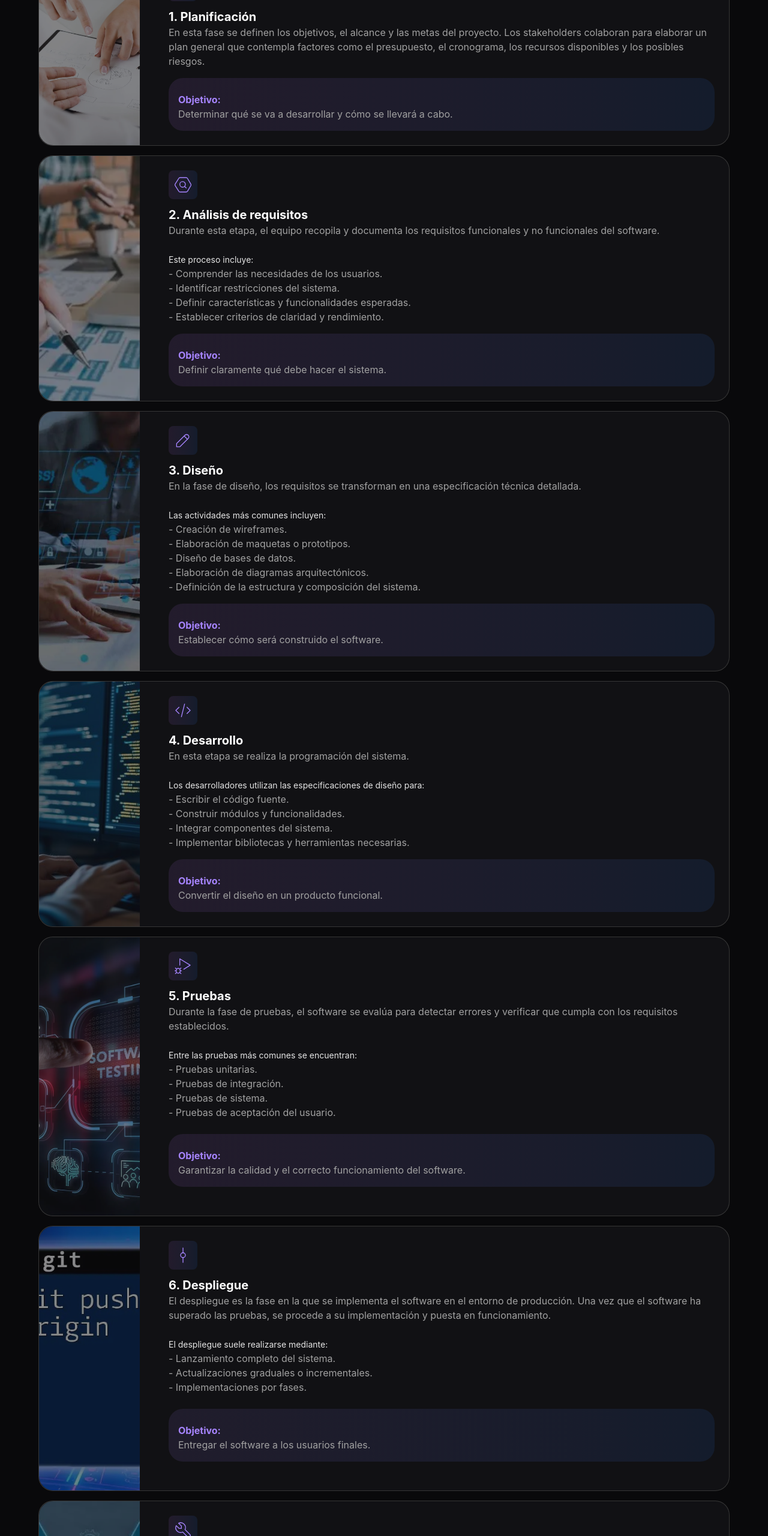
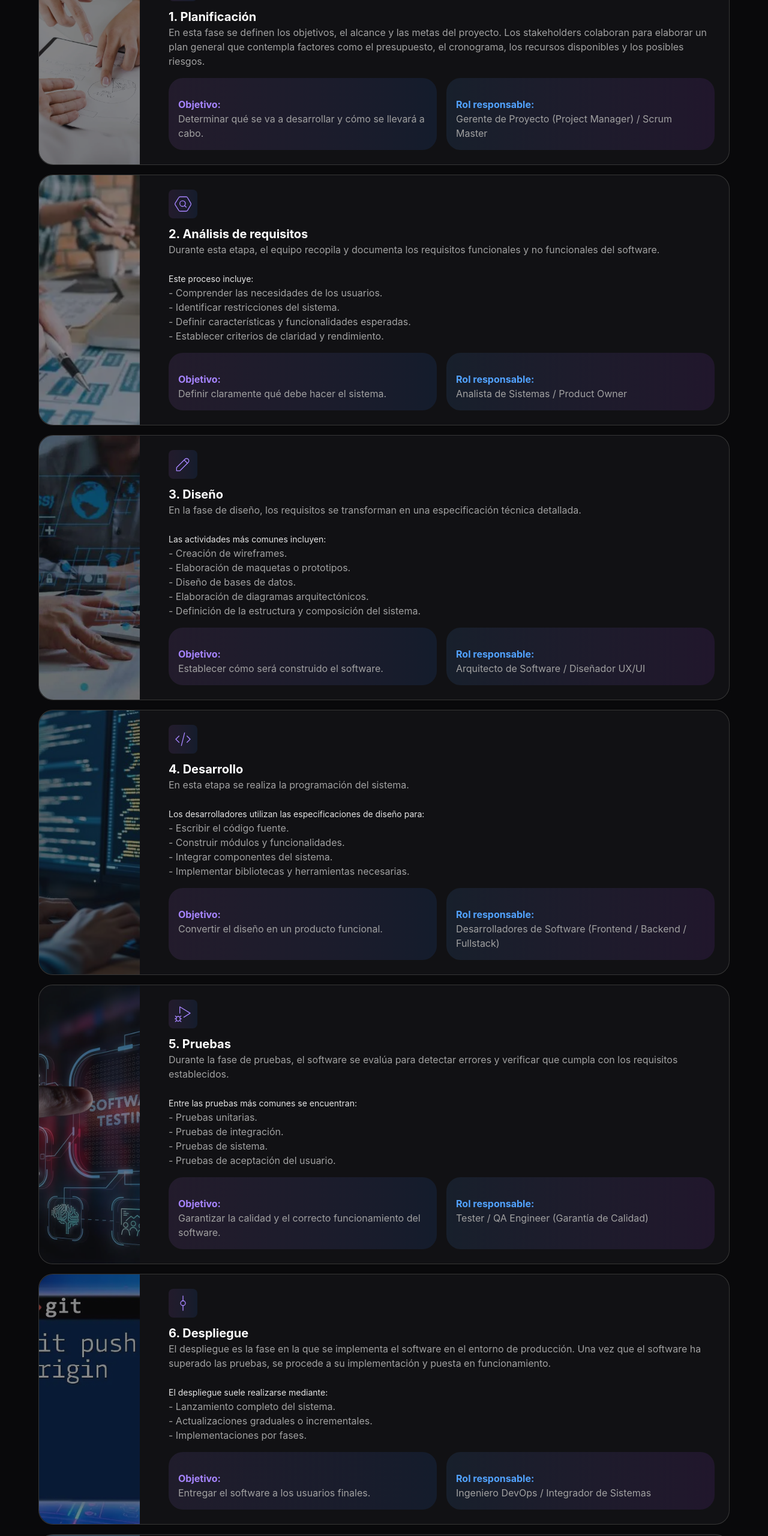
Before and after one commit to pillz4xngxl/SDLC-blog, a website: page index.html in a window 1280 px wide. Shown: the part 960-3520 px from the top of the page at 60% size. Drawn offline with Linux system fonts and the light colour scheme.

Commit message:
added sources, added roles to each phase

```diff
--- a/index.html
+++ b/index.html
@@ -62,9 +62,14 @@
         <p class="text-neutral-400 group-hover:text-neutral-200 transition duration-300">
           En esta fase se definen los objetivos, el alcance y las metas del proyecto. Los stakeholders colaboran para elaborar un plan general que contempla factores como el presupuesto, el cronograma, los recursos disponibles y los posibles riesgos.
         </p>
-        <p class="text-neutral-400 group-hover:text-neutral-200 transition duration-300 bg-linear-to-r from-purple-400/10 to-blue-500/10 rounded-3xl mt-4 p-4 pt-0 w-full">
+        <div class="flex flex-col md:flex-row gap-4 mt-4">
+          <p class="text-neutral-400 group-hover:text-neutral-200 transition duration-300 bg-linear-to-r from-purple-400/10 to-blue-500/10 rounded-3xl p-4 pt-2 w-full">
             <span class="text-violet-400 font-bold"><br>Objetivo:</span><br> Determinar qué se va a desarrollar y cómo se llevará a cabo.
           </p>
+          <p class="text-neutral-400 group-hover:text-neutral-200 transition duration-300 bg-linear-to-r from-blue-400/10 to-purple-500/10 rounded-3xl p-4 pt-2 w-full">
+            <span class="text-blue-400 font-bold"><br>Rol responsable:</span><br> Gerente de Proyecto (Project Manager) / Scrum Master
+          </p>
+        </div>
       </div>
     </div>
 
@@ -83,9 +88,14 @@
           - Definir características y funcionalidades esperadas.<br>
           - Establecer criterios de claridad y rendimiento.
         </p>
-        <p class="text-neutral-400 group-hover:text-neutral-200 transition duration-300 bg-linear-to-r from-purple-400/10 to-blue-500/10 rounded-3xl mt-4 p-4 pt-0 w-full">
+        <div class="flex flex-col md:flex-row gap-4 mt-4">
+          <p class="text-neutral-400 group-hover:text-neutral-200 transition duration-300 bg-linear-to-r from-purple-400/10 to-blue-500/10 rounded-3xl p-4 pt-2 w-full">
             <span class="text-violet-400 font-bold"><br>Objetivo:</span><br> Definir claramente qué debe hacer el sistema.
           </p>
+          <p class="text-neutral-400 group-hover:text-neutral-200 transition duration-300 bg-linear-to-r from-blue-400/10 to-purple-500/10 rounded-3xl p-4 pt-2 w-full">
+            <span class="text-blue-400 font-bold"><br>Rol responsable:</span><br> Analista de Sistemas / Product Owner
+          </p>
+        </div>
       </div>
     </div>
 
@@ -105,9 +115,14 @@
           - Elaboración de diagramas arquitectónicos.<br>
           - Definición de la estructura y composición del sistema.
         </p>
-        <p class="text-neutral-400 group-hover:text-neutral-200 transition duration-300 bg-linear-to-r from-purple-400/10 to-blue-500/10 rounded-3xl mt-4 p-4 pt-0 w-full">
+        <div class="flex flex-col md:flex-row gap-4 mt-4">
+          <p class="text-neutral-400 group-hover:text-neutral-200 transition duration-300 bg-linear-to-r from-purple-400/10 to-blue-500/10 rounded-3xl p-4 pt-2 w-full">
             <span class="text-violet-400 font-bold"><br>Objetivo:</span><br> Establecer cómo será construido el software.
           </p>
+          <p class="text-neutral-400 group-hover:text-neutral-200 transition duration-300 bg-linear-to-r from-blue-400/10 to-purple-500/10 rounded-3xl p-4 pt-2 w-full">
+            <span class="text-blue-400 font-bold"><br>Rol responsable:</span><br> Arquitecto de Software / Diseñador UX/UI
+          </p>
+        </div>
       </div>
     </div>
 
@@ -126,9 +141,14 @@
           - Integrar componentes del sistema.<br>
           - Implementar bibliotecas y herramientas necesarias.
         </p>
-        <p class="text-neutral-400 group-hover:text-neutral-200 transition duration-300 bg-linear-to-r from-purple-400/10 to-blue-500/10 rounded-3xl mt-4 p-4 pt-0 w-full">
+        <div class="flex flex-col md:flex-row gap-4 mt-4">
+          <p class="text-neutral-400 group-hover:text-neutral-200 transition duration-300 bg-linear-to-r from-purple-400/10 to-blue-500/10 rounded-3xl p-4 pt-2 w-full">
             <span class="text-violet-400 font-bold"><br>Objetivo:</span><br> Convertir el diseño en un producto funcional.
           </p>
+          <p class="text-neutral-400 group-hover:text-neutral-200 transition duration-300 bg-linear-to-r from-blue-400/10 to-purple-500/10 rounded-3xl p-4 pt-2 w-full">
+            <span class="text-blue-400 font-bold"><br>Rol responsable:</span><br> Desarrolladores de Software (Frontend / Backend / Fullstack)
+          </p>
+        </div>
       </div>
     </div>
 
@@ -147,9 +167,14 @@
           - Pruebas de sistema.<br>
           - Pruebas de aceptación del usuario.
         </p>
-        <p class="text-neutral-400 group-hover:text-neutral-200 transition duration-300 bg-linear-to-r from-purple-400/10 to-blue-500/10 rounded-3xl my-6 p-4 pt-0 w-full">
+        <div class="flex flex-col md:flex-row gap-4 mt-4">
+          <p class="text-neutral-400 group-hover:text-neutral-200 transition duration-300 bg-linear-to-r from-purple-400/10 to-blue-500/10 rounded-3xl p-4 pt-2 w-full">
             <span class="text-violet-400 font-bold"><br>Objetivo:</span><br> Garantizar la calidad y el correcto funcionamiento del software.
           </p>
+          <p class="text-neutral-400 group-hover:text-neutral-200 transition duration-300 bg-linear-to-r from-blue-400/10 to-purple-500/10 rounded-3xl p-4 pt-2 w-full">
+            <span class="text-blue-400 font-bold"><br>Rol responsable:</span><br> Tester / QA Engineer (Garantía de Calidad)
+          </p>
+        </div>
       </div>
     </div>
 
@@ -167,9 +192,14 @@
           - Actualizaciones graduales o incrementales.<br>
           - Implementaciones por fases.
         </p>
-        <p class="text-neutral-400 group-hover:text-neutral-200 transition duration-300 bg-linear-to-r from-violet-400/10 to-blue-500/10 rounded-3xl my-6 p-4 pt-0 w-full">
+        <div class="flex flex-col md:flex-row gap-4 mt-4">
+          <p class="text-neutral-400 group-hover:text-neutral-200 transition duration-300 bg-linear-to-r from-violet-400/10 to-blue-500/10 rounded-3xl p-4 pt-2 w-full">
             <span class="text-violet-400 font-bold"><br>Objetivo:</span><br> Entregar el software a los usuarios finales.
           </p>
+          <p class="text-neutral-400 group-hover:text-neutral-200 transition duration-300 bg-linear-to-r from-blue-400/10 to-purple-500/10 rounded-3xl p-4 pt-2 w-full">
+            <span class="text-blue-400 font-bold"><br>Rol responsable:</span><br> Ingeniero DevOps / Integrador de Sistemas
+          </p>
+        </div>
       </div>
     </div>
 
@@ -189,9 +219,14 @@
           - Implementación de nuevas funcionalidades.<br>
           - Corrección de vulnerabilidades de seguridad.
         </p>
-        <p class="text-neutral-400 group-hover:text-neutral-200 transition duration-300 bg-linear-to-r from-violet-400/10 to-blue-500/10 rounded-3xl my-6 p-4 pt-0 w-full">
+        <div class="flex flex-col md:flex-row gap-4 mt-4">
+          <p class="text-neutral-400 group-hover:text-neutral-200 transition duration-300 bg-linear-to-r from-violet-400/10 to-blue-500/10 rounded-3xl p-4 pt-2 w-full">
             <span class="text-violet-400 font-bold"><br>Objetivo:</span><br> Garantizar que el software siga siendo útil, seguro y eficiente a lo largo del tiempo.
           </p>
+          <p class="text-neutral-400 group-hover:text-neutral-200 transition duration-300 bg-linear-to-r from-blue-400/10 to-purple-500/10 rounded-3xl p-4 pt-2 w-full">
+            <span class="text-blue-400 font-bold"><br>Rol responsable:</span><br> Equipo de Soporte Técnico / Desarrollador de Mantenimiento
+          </p>
+        </div>
       </div>
     </div>
 
```
Also changed, not shown: about.html (+10 -3 lines), output.css. Lines whose indentation alone changed are shown as unchanged.
